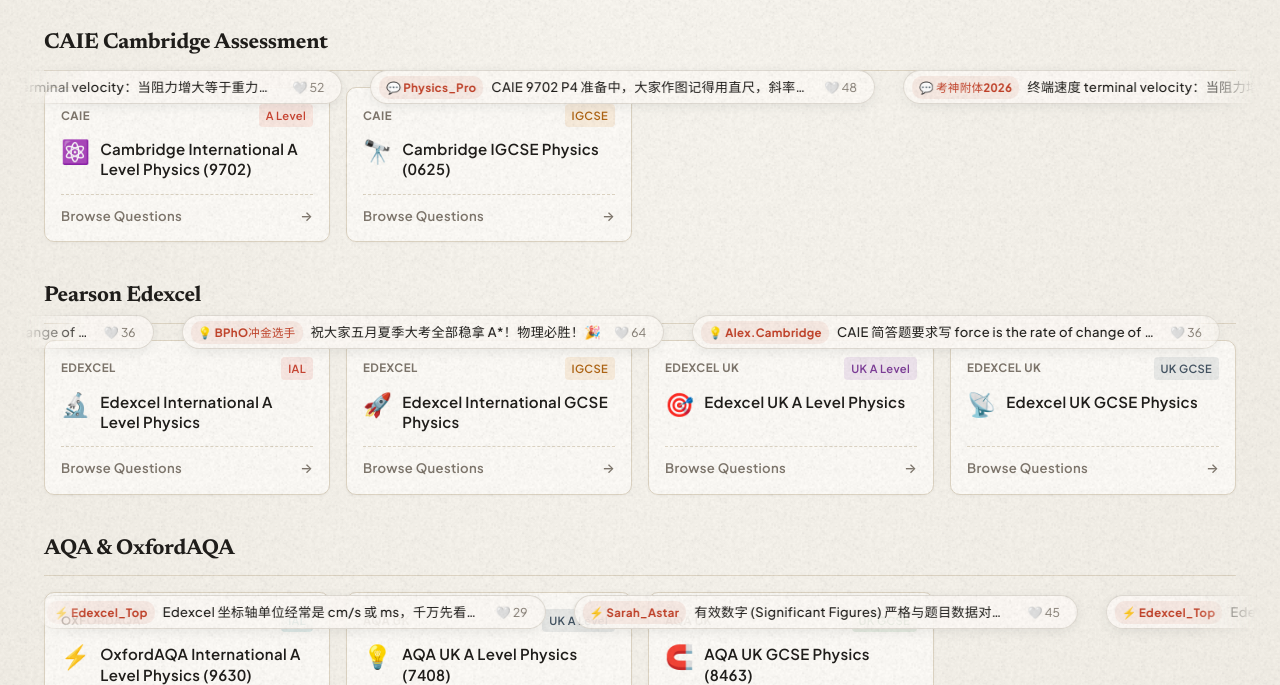
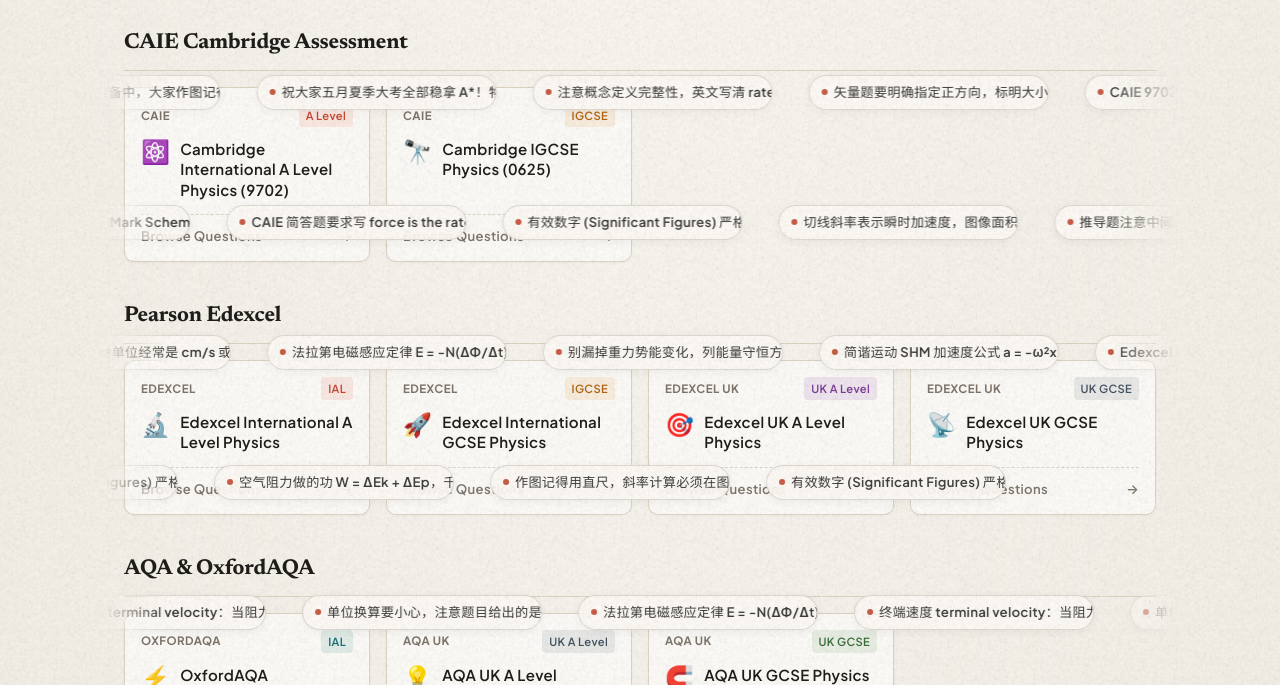
Before and after one commit to Szerelem0617/supabase-questionbank, a Nuxt app: page / in a window 1280 px wide. Shown: the part 191-876 px from the top of the page. Built offline with nearby package versions, Linux system fonts and the light colour scheme; no server answers; the database is empty.

Commit message:
fix(home): refactor home danmaku to flank-to-flank flow crossing cards isomorphically with subject page

```diff
--- a/components/home/HomeDanmakuStage.vue
+++ b/components/home/HomeDanmakuStage.vue
@@ -1,44 +1,48 @@
 <script setup>
-import { ref, onMounted, watch } from 'vue'
-import { useDanmaku, checkIsLiked, DEFAULT_COMMUNITY_COMMENTS } from '~/composables/useDanmaku'
+import { ref, computed, onMounted, watch } from 'vue'
+import { useDanmaku, checkIsLiked, DEFAULT_COMMUNITY_COMMENTS, CURATED_PHYSICS_TIPS } from '~/composables/useDanmaku'
 
 const client = useSupabaseClient()
-const { locale } = useI18n()
+const { t, locale } = useI18n()
 const danmakuStore = useDanmaku()
 
-const commentsList = ref([...DEFAULT_COMMUNITY_COMMENTS])
+const props = defineProps({
+  showToast: { type: Function, default: null }
+})
 
-// 4 distinct floating lanes across the cards area
-const lane0Items = ref([])
-const lane1Items = ref([])
-const lane2Items = ref([])
-const lane3Items = ref([])
+// Unified pool of comments
+const allComments = computed(() => {
+  const globalList = danmakuStore.globalCommentsList.value || []
+  return [...globalList, ...CURATED_PHYSICS_TIPS.map((t, idx) => ({
+    id: `seed-home-${idx}`,
+    author: t.author,
+    message: t.message,
+    likes: t.likes,
+    time: t.time,
+    liked: false
+  }))]
+})
 
-function distributeToLanes() {
-  const l0 = []
-  const l1 = []
-  const l2 = []
-  const l3 = []
+// 5 evenly distributed vertical lanes (independent of exam board headers)
+const laneTops = [50, 180, 310, 440, 570]
 
-  commentsList.value.forEach((item, idx) => {
-    const mod = idx % 4
-    if (mod === 0) l0.push(item)
-    else if (mod === 1) l1.push(item)
-    else if (mod === 2) l2.push(item)
-    else l3.push(item)
+// Each lane maintains an array of items for continuous looping
+const laneItems = ref([[], [], [], [], []])
+
+function distributeComments() {
+  const list = allComments.value
+  if (!list || list.length === 0) return
+
+  const lanes = [[], [], [], [], []]
+  list.forEach((item, idx) => {
+    lanes[idx % 5].push(item)
   })
 
-  // Ensure each lane has at least 3 items for infinite marquee loop
-  const ensureMin = (arr) => {
-    if (arr.length === 0) return [...DEFAULT_COMMUNITY_COMMENTS.slice(0, 3)]
+  // Ensure each lane has at least 3 items for infinite marquee
+  laneItems.value = lanes.map((arr, i) => {
     if (arr.length < 3) return [...arr, ...arr, ...arr]
     return arr
-  }
-
-  lane0Items.value = ensureMin(l0)
-  lane1Items.value = ensureMin(l1)
-  lane2Items.value = ensureMin(l2)
-  lane3Items.value = ensureMin(l3)
+  })
 }
 
 // Fetch real comments from Supabase
@@ -60,12 +64,17 @@ async function fetchHomepageComments() {
         time: formatTimeAgo(c.created_at)
       }))
 
-      commentsList.value = [...dbComments, ...DEFAULT_COMMUNITY_COMMENTS]
+      // Prepend to store's global comments
+      dbComments.forEach(c => {
+        if (!danmakuStore.globalCommentsList.value.some(existing => existing.id === c.id)) {
+          danmakuStore.globalCommentsList.value.unshift(c)
+        }
+      })
     }
   } catch (err) {
     console.warn('[HomeDanmaku] Failed to fetch comments:', err)
   } finally {
-    distributeToLanes()
+    distributeComments()
   }
 }
 
@@ -80,122 +89,77 @@ function formatTimeAgo(dateStr) {
   return `${Math.floor(hours / 24)}天前`
 }
 
-// Listen to global comments broadcast
 watch(danmakuStore.latestGlobalComment, (newMsg) => {
   if (newMsg) {
-    commentsList.value.unshift(newMsg)
-    distributeToLanes()
+    distributeComments()
   }
 })
 
 function handleLike(item) {
-  danmakuStore.toggleLike(item, client)
+  danmakuStore.toggleLike(item, client, props.showToast)
 }
 
-function onTrackLoop(laneIdx) {
-  const lanes = [lane0Items.value, lane1Items.value, lane2Items.value, lane3Items.value]
-  const targetLane = lanes[laneIdx] || []
-  targetLane.forEach(item => {
-    item.liked = false
-  })
+function onIteration(laneIdx) {
+  const lane = laneItems.value[laneIdx]
+  if (lane) {
+    lane.forEach(item => { item.liked = false })
+  }
 }
 
 onMounted(() => {
-  distributeToLanes()
+  distributeComments()
   fetchHomepageComments()
 })
 </script>
 
 <template>
   <div v-if="danmakuStore.danmakuEnabled.value" class="home-ambient-stage" aria-hidden="true">
-    <!-- Lane 0 (Top area, across CAIE cards) -->
-    <div class="h-lane lane-pos-0">
-      <div class="h-lane-track track-dir-ltr track-speed-0" @animationiteration="onTrackLoop(0)">
+    <!-- 5 Independent Vertical Lanes spanning from Left Gutter across Cards to Right Gutter -->
+    <div
+      v-for="(lane, lIdx) in laneItems"
+      :key="'lane-' + lIdx"
+      class="danmaku-lane-row"
+      :style="{ top: `${laneTops[lIdx % laneTops.length]}px` }"
+    >
+      <!-- Alternating directions: even lanes fly Right-to-Left, odd lanes fly Left-to-Right -->
+      <div
+        class="danmaku-marquee-track"
+        :class="lIdx % 2 === 0 ? 'track-dir-rtl track-speed-' + (lIdx % 3) : 'track-dir-ltr track-speed-' + (lIdx % 3)"
+        @animationiteration="onIteration(lIdx)"
+      >
         <div
-          v-for="(item, idx) in [...lane0Items, ...lane0Items]"
-          :key="'l0-' + idx + '-' + item.id"
-          class="h-capsule"
+          v-for="(item, idx) in [...lane, ...lane]"
+          :key="'item-' + lIdx + '-' + idx + '-' + item.id"
+          class="danmaku-capsule"
         >
-          <span class="hc-tag">💬 {{ item.author }}</span>
-          <span class="hc-msg">{{ item.message }}</span>
-          <button
-            type="button"
-            class="hc-like-btn"
-            :class="{ 'is-liked': item.liked }"
-            @click.stop="handleLike(item)"
-            :title="item.liked ? (locale === 'zh' ? '已点赞 (飘走前可点击取消)' : 'Liked') : (locale === 'zh' ? '点赞赞同' : 'Like')"
-          >
-            {{ item.liked ? '❤️' : '🤍' }} {{ item.likes || 0 }}
-          </button>
-        </div>
-      </div>
-    </div>
+          <!-- Compact Elegant Rounded Pill (Matches Subject Page) -->
+          <div class="danmaku-text-preview">
+            <span class="preview-dot"></span>
+            {{ item.message }}
+          </div>
 
-    <!-- Lane 1 (Across EDX cards) -->
-    <div class="h-lane lane-pos-1">
-      <div class="h-lane-track track-dir-rtl track-speed-1" @animationiteration="onTrackLoop(1)">
-        <div
-          v-for="(item, idx) in [...lane1Items, ...lane1Items]"
-          :key="'l1-' + idx + '-' + item.id"
-          class="h-capsule"
-        >
-          <span class="hc-tag">💡 {{ item.author }}</span>
-          <span class="hc-msg">{{ item.message }}</span>
-          <button
-            type="button"
-            class="hc-like-btn"
-            :class="{ 'is-liked': item.liked }"
-            @click.stop="handleLike(item)"
-            :title="item.liked ? (locale === 'zh' ? '已点赞 (飘走前可点击取消)' : 'Liked') : (locale === 'zh' ? '点赞赞同' : 'Like')"
-          >
-            {{ item.liked ? '❤️' : '🤍' }} {{ item.likes || 0 }}
-          </button>
-        </div>
-      </div>
-    </div>
-
-    <!-- Lane 2 (Across AQA cards) -->
-    <div class="h-lane lane-pos-2">
-      <div class="h-lane-track track-dir-ltr track-speed-2" @animationiteration="onTrackLoop(2)">
-        <div
-          v-for="(item, idx) in [...lane2Items, ...lane2Items]"
-          :key="'l2-' + idx + '-' + item.id"
-          class="h-capsule"
-        >
-          <span class="hc-tag">⚡ {{ item.author }}</span>
-          <span class="hc-msg">{{ item.message }}</span>
-          <button
-            type="button"
-            class="hc-like-btn"
-            :class="{ 'is-liked': item.liked }"
-            @click.stop="handleLike(item)"
-            :title="item.liked ? (locale === 'zh' ? '已点赞 (飘走前可点击取消)' : 'Liked') : (locale === 'zh' ? '点赞赞同' : 'Like')"
-          >
-            {{ item.liked ? '❤️' : '🤍' }} {{ item.likes || 0 }}
-          </button>
-        </div>
-      </div>
-    </div>
-
-    <!-- Lane 3 (Across Olympiad cards) -->
-    <div class="h-lane lane-pos-3">
-      <div class="h-lane-track track-dir-rtl track-speed-3" @animationiteration="onTrackLoop(3)">
-        <div
-          v-for="(item, idx) in [...lane3Items, ...lane3Items]"
-          :key="'l3-' + idx + '-' + item.id"
-          class="h-capsule"
-        >
-          <span class="hc-tag">🏆 {{ item.author }}</span>
-          <span class="hc-msg">{{ item.message }}</span>
-          <button
-            type="button"
-            class="hc-like-btn"
-            :class="{ 'is-liked': item.liked }"
-            @click.stop="handleLike(item)"
-            :title="item.liked ? (locale === 'zh' ? '已点赞 (飘走前可点击取消)' : 'Liked') : (locale === 'zh' ? '点赞赞同' : 'Like')"
-          >
-            {{ item.liked ? '❤️' : '🤍' }} {{ item.likes || 0 }}
-          </button>
+          <!-- Hover Card Popover with Author, Full Message and Like button (Matches Subject Page) -->
+          <div class="danmaku-hover-card" @click.stop>
+            <div class="hover-card-header">
+              <span class="hover-tag">💬 {{ item.author }}</span>
+              <span class="hover-time">{{ item.time || '刚刚' }}</span>
+            </div>
+            <div class="hover-card-content">
+              {{ item.message }}
+            </div>
+            <div class="hover-card-footer">
+              <button
+                type="button"
+                class="hover-like-btn"
+                :class="{ 'is-liked': item.liked }"
+                @click.stop="handleLike(item)"
+                :title="item.liked ? (locale === 'zh' ? '已点赞 (飘走前可取消)' : 'Liked') : (locale === 'zh' ? '赞同' : 'Like')"
+              >
+                <span class="like-heart">{{ item.liked ? '❤️' : '🤍' }}</span>
+                <span class="like-num">{{ item.likes || 0 }}</span>
+              </button>
+            </div>
+          </div>
         </div>
       </div>
     </div>
@@ -206,138 +170,198 @@ onMounted(() => {
 .home-ambient-stage {
   position: absolute;
   top: 0;
-  left: -20px;
-  right: -20px;
   bottom: 0;
+  /* Extends into the left and right gutters flanking the central card area */
+  left: -280px;
+  right: -280px;
   pointer-events: none;
   overflow: hidden;
-  z-index: 5;
-  mask-image: linear-gradient(to right, transparent 0%, black 5%, black 95%, transparent 100%);
-  -webkit-mask-image: linear-gradient(to right, transparent 0%, black 5%, black 95%, transparent 100%);
+  z-index: 10;
+  /* Smooth edge fading as comments enter and leave the side spaces */
+  mask-image: linear-gradient(to right, transparent 0%, black 6%, black 94%, transparent 100%);
+  -webkit-mask-image: linear-gradient(to right, transparent 0%, black 6%, black 94%, transparent 100%);
 }
 
-.h-lane {
+.danmaku-lane-row {
   position: absolute;
   left: 0;
   right: 0;
-  height: 38px;
-  overflow: visible;
+  height: 40px;
   white-space: nowrap;
+  pointer-events: none;
 }
 
-/* 4 comfortable lanes distributed over card section entities */
-.lane-pos-0 { top: 45px; }
-.lane-pos-1 { top: 290px; }
-.lane-pos-2 { top: 570px; }
-.lane-pos-3 { top: 880px; }
-
-.h-lane-track {
+.danmaku-marquee-track {
   display: inline-flex;
-  gap: 28px;
+  gap: 36px;
   white-space: nowrap;
   animation-timing-function: linear;
   animation-iteration-count: infinite;
+  pointer-events: none;
 }
 
+.danmaku-lane-row:hover .danmaku-marquee-track {
+  animation-play-state: paused;
+}
+
+/* Flight paths: crossing through right space, card area, and left space */
 .track-dir-rtl {
-  animation-name: marqueeRtl;
+  animation-name: flyRtlAcross;
 }
 
 .track-dir-ltr {
-  animation-name: marqueeLtr;
+  animation-name: flyLtrAcross;
 }
 
-.track-speed-0 { animation-duration: 48s; }
-.track-speed-1 { animation-duration: 40s; }
-.track-speed-2 { animation-duration: 52s; }
-.track-speed-3 { animation-duration: 44s; }
+.track-speed-0 { animation-duration: 44s; }
+.track-speed-1 { animation-duration: 52s; }
+.track-speed-2 { animation-duration: 48s; }
 
-.h-lane:hover .h-lane-track {
-  animation-play-state: paused;
-}
-
-@keyframes marqueeRtl {
+@keyframes flyRtlAcross {
   0% { transform: translateX(0); }
   100% { transform: translateX(-50%); }
 }
 
-@keyframes marqueeLtr {
+@keyframes flyLtrAcross {
   0% { transform: translateX(-50%); }
   100% { transform: translateX(0); }
 }
 
-.h-capsule {
+/* Isomorphic capsule structure matching DanmakuStage.vue */
+.danmaku-capsule {
+  position: relative;
+  display: inline-block;
+  cursor: pointer;
+  pointer-events: auto;
+}
+
+.danmaku-text-preview {
   display: inline-flex;
   align-items: center;
-  gap: 8px;
-  height: 34px;
-  padding: 0 12px 0 8px;
-  background: rgba(253, 250, 246, 0.92);
+  gap: 6px;
+  padding: 5px 14px 5px 12px;
+  border-radius: 20px;
+  font-size: 0.82rem;
+  font-weight: 600;
+  color: #3d3b38;
+  background: rgba(253, 250, 246, 0.94);
   backdrop-filter: blur(8px);
   -webkit-backdrop-filter: blur(8px);
-  border: 1px solid rgba(220, 215, 206, 0.85);
-  border-radius: 17px;
-  box-shadow: 0 3px 12px rgba(44, 47, 50, 0.08);
-  pointer-events: auto;
-  cursor: default;
+  border: 1px solid rgba(220, 215, 206, 0.9);
+  box-shadow: 0 2px 8px rgba(44, 47, 50, 0.06);
+  max-width: 240px;
+  overflow: hidden;
+  text-overflow: ellipsis;
+  white-space: nowrap;
   transition: all 0.16s ease;
   user-select: none;
 }
 
-.h-capsule:hover {
-  transform: translateY(-2px) scale(1.02);
-  border-color: var(--accent-primary);
-  box-shadow: 0 6px 18px rgba(194, 65, 40, 0.16);
-  z-index: 20;
+.preview-dot {
+  width: 6px;
+  height: 6px;
+  border-radius: 50%;
+  background: var(--accent-primary);
+  flex-shrink: 0;
+  opacity: 0.85;
 }
 
-.hc-tag {
+.danmaku-capsule:hover .danmaku-text-preview {
+  background: #ffffff;
+  border-color: var(--accent-primary);
+  color: var(--accent-primary);
+  box-shadow: 0 4px 14px rgba(194, 65, 40, 0.18);
+  transform: translateY(-1px);
+}
+
+/* Hover Card Popover */
+.danmaku-hover-card {
+  display: none;
+  position: absolute;
+  top: calc(100% + 8px);
+  left: 0;
+  min-width: 250px;
+  max-width: 300px;
+  background: var(--bg-surface);
+  border: 1px solid var(--border-color);
+  border-radius: 8px;
+  box-shadow: 0 8px 24px rgba(44, 47, 50, 0.12);
+  padding: 10px 14px;
+  z-index: 100;
+  white-space: normal;
+  pointer-events: auto;
+  cursor: default;
+}
+
+.danmaku-capsule:hover .danmaku-hover-card {
+  display: block;
+}
+
+.hover-card-header {
+  display: flex;
+  align-items: center;
+  justify-content: space-between;
+  gap: 8px;
+  margin-bottom: 6px;
+}
+
+.hover-tag {
   font-size: 0.72rem;
   font-weight: 700;
   color: var(--accent-primary);
   background: var(--accent-primary-light);
-  padding: 2px 7px;
-  border-radius: 10px;
-  white-space: nowrap;
+  padding: 1px 7px;
+  border-radius: 6px;
 }
 
-.hc-msg {
-  font-size: 0.82rem;
-  font-weight: 500;
-  color: var(--text-main);
-  max-width: 320px;
-  overflow: hidden;
-  text-overflow: ellipsis;
-  white-space: nowrap;
+.hover-time {
+  font-size: 0.7rem;
+  color: var(--text-muted);
 }
 
-.hc-like-btn {
-  background: transparent;
-  border: none;
+.hover-card-content {
+  font-size: 0.8rem;
+  color: var(--text-main);
+  line-height: 1.45;
+  margin-bottom: 8px;
+}
+
+.hover-card-footer {
+  display: flex;
+  align-items: center;
+  justify-content: flex-end;
+}
+
+.hover-like-btn {
+  display: inline-flex;
+  align-items: center;
+  gap: 4px;
+  padding: 3px 8px;
+  border-radius: 12px;
+  border: 1px solid var(--border-color);
+  background: var(--bg-surface);
   font-size: 0.76rem;
   color: var(--text-muted);
   cursor: pointer;
-  display: inline-flex;
-  align-items: center;
-  gap: 3px;
-  padding: 2px 5px;
-  border-radius: 10px;
-  transition: all 0.14s ease;
+  transition: all 0.15s ease;
 }
 
-.hc-like-btn:hover {
-  background: rgba(194, 65, 40, 0.08);
+.hover-like-btn:hover {
+  background: var(--accent-primary-light);
   color: var(--accent-primary);
+  border-color: var(--accent-primary-border);
 }
 
-.hc-like-btn.is-liked {
+.hover-like-btn.is-liked {
   color: #e0245e;
   font-weight: 700;
+  border-color: rgba(224, 36, 94, 0.3);
 }
 
-@media (max-width: 768px) {
-  .lane-pos-2, .lane-pos-3 {
-    display: none;
+@media (max-width: 1280px) {
+  .home-ambient-stage {
+    left: -20px;
+    right: -20px;
   }
 }
 </style>
--- a/pages/index.vue
+++ b/pages/index.vue
@@ -120,7 +120,7 @@ useSeoMeta({
 
 <style scoped>
 .home-container {
-  max-width: 1240px;
+  max-width: 1080px;
   margin: 0 auto;
   padding: 40px 24px 64px;
 }
```
Also changed, not shown: components/gallery/SearchDanmakuStage.vue (+182 -60 lines).
